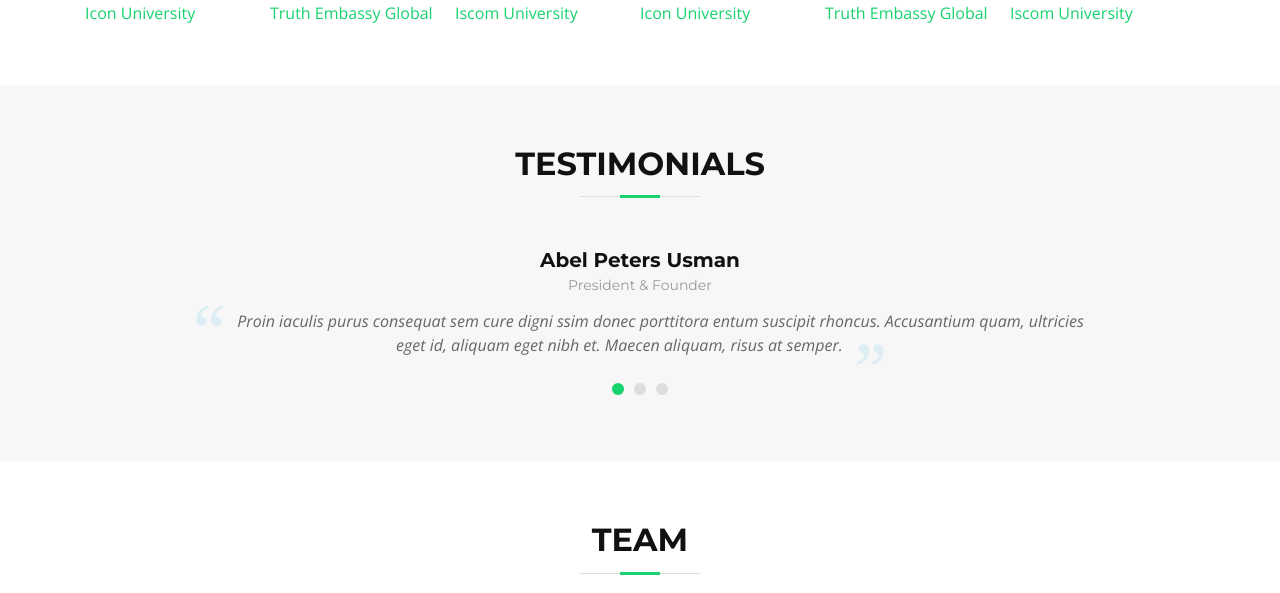
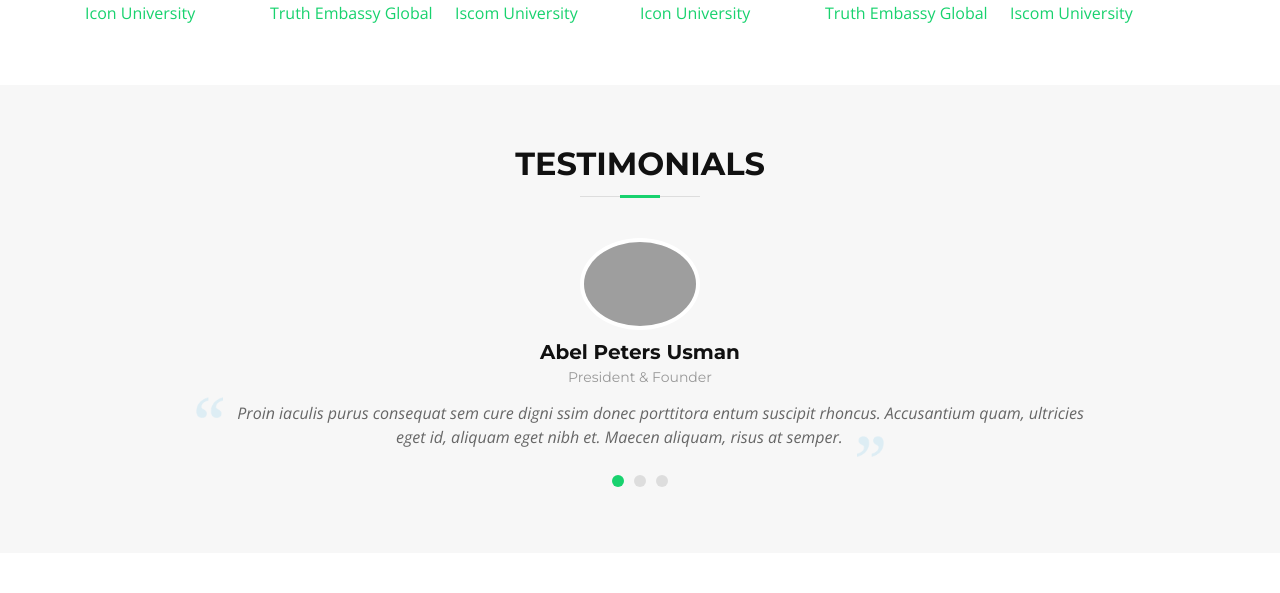
Before and after one commit to Debeyo98/AP-Usman-Foundation, a Node server app: page / in a window 1280 px wide. Shown: the part 4407-5000 px from the top of the page. Run offline with Node 20, Linux system fonts and the light colour scheme; data that the repository does not hold is empty; some libraries are stand-ins or nearby versions; some web fonts are replaced; grey boxes are pictures that could not be loaded.

Commit message:
testimonials update

```diff
--- a/views/index.ejs
+++ b/views/index.ejs
@@ -535,7 +535,7 @@
         <div class="owl-carousel testimonials-carousel">
 
           <div class="testimonial-item">
-            <!-- <img src="assets/img/testimonial-1.jpg" class="testimonial-img" alt=""> -->
+            <img src="assets/img/testimonial-1.jpg" class="testimonial-img" alt="">
             <h3>Abel Peters Usman</h3>
             <h4>President &amp; Founder</h4>
             <p>
@@ -547,7 +547,7 @@
           </div>
 
           <div class="testimonial-item">
-            <!-- <img src="assets/img/testimonial-2.jpg" class="testimonial-img" alt=""> -->
+            <img src="assets/img/testimonial-2.jpg" class="testimonial-img" alt="">
             <h3>Cletus Caleb Kwopnan</h3>
             <h4>Beneficiary</h4>
             <p>
@@ -559,7 +559,7 @@
           </div>
 
           <div class="testimonial-item">
-            <!-- <img src="assets/img/testimonial-3.jpg" class="testimonial-img" alt=""> -->
+            <img src="assets/img/testimonial-3.jpg" class="testimonial-img" alt="">
             <h3>Jacob Adinimil Ago</h3>
             <h4>Beneficiary</h4>
             <p>
@@ -622,13 +622,7 @@
 
           <!-- single person -->
 
-
-
-
           <!-- single person -->
-
-
-
 
         </div>
 
```
